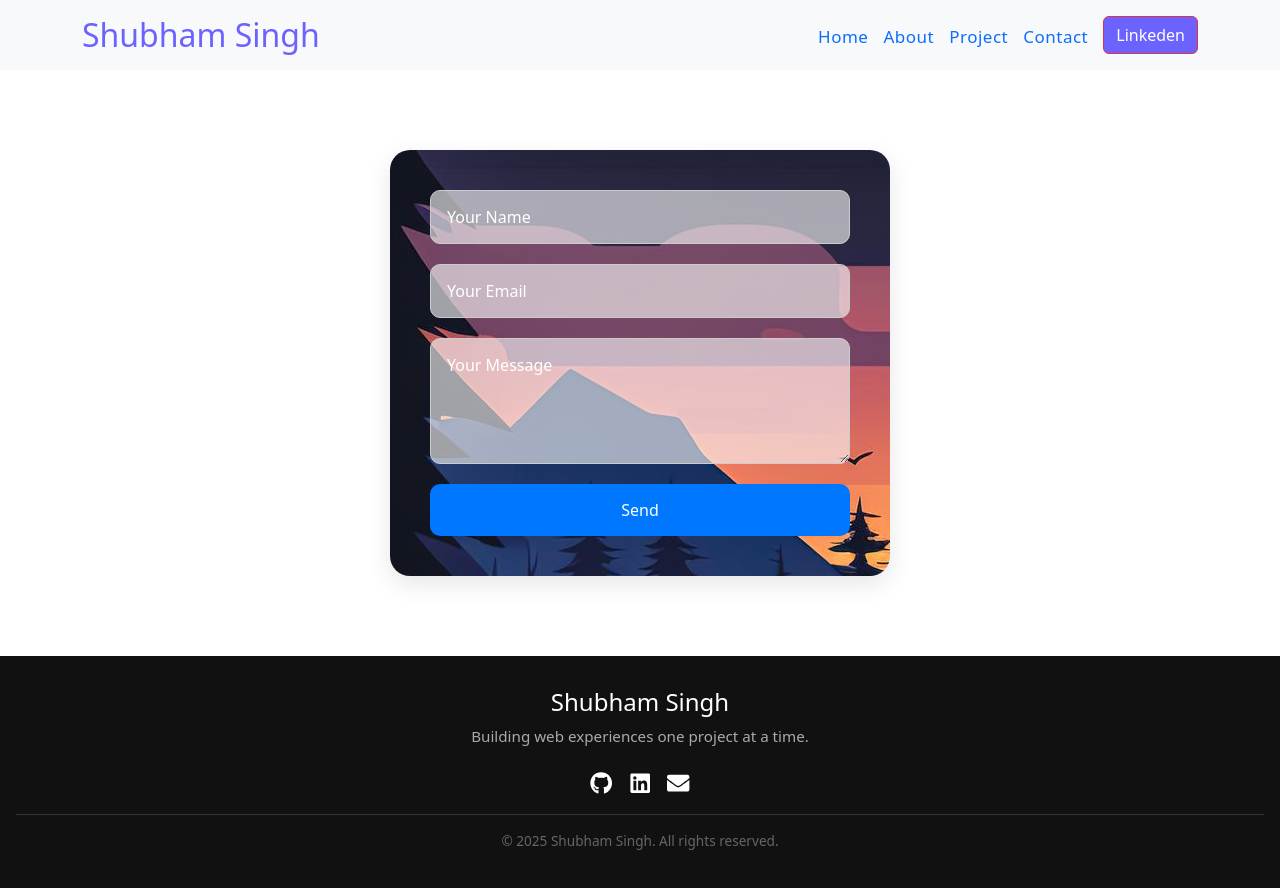
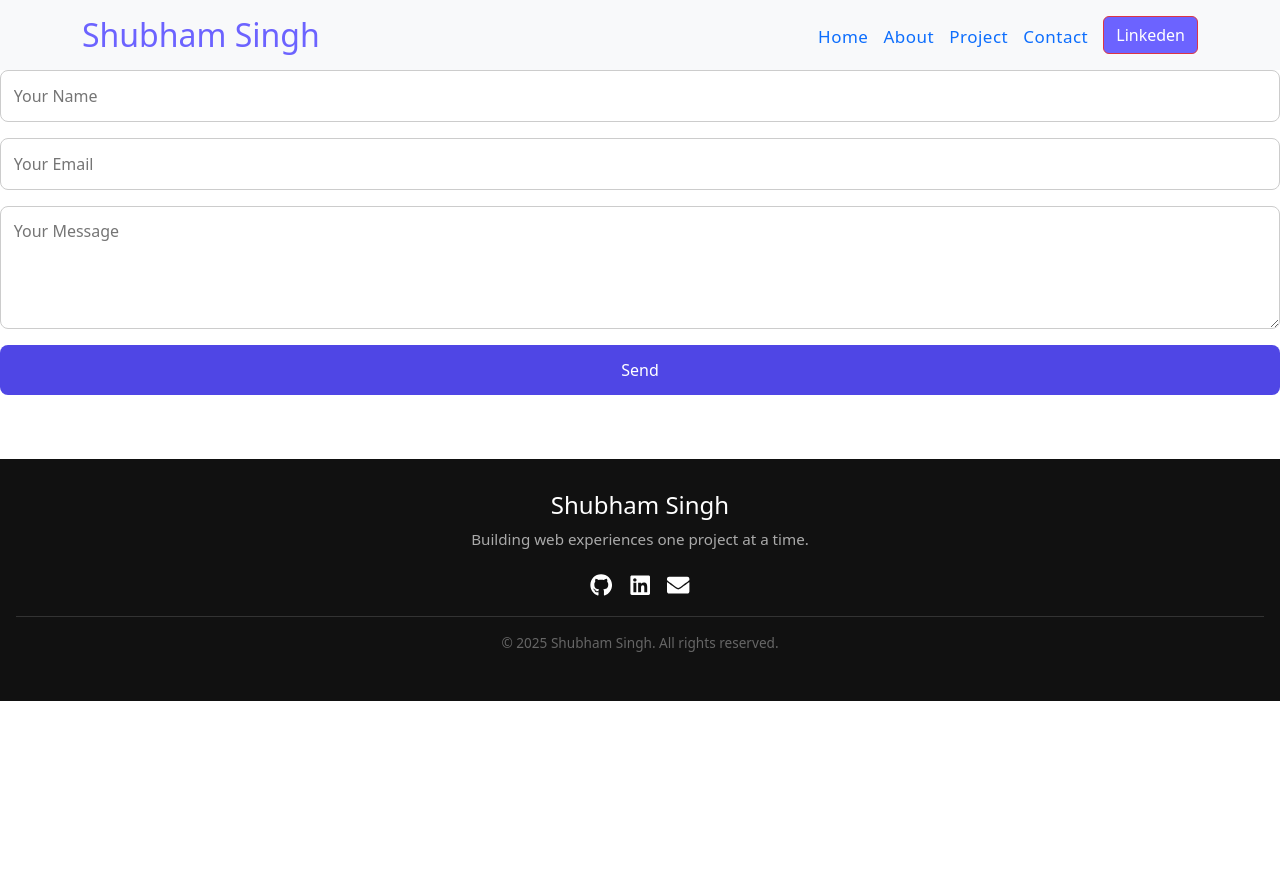
Before and after one commit to Shubhamcse08/_portfolio, a React (Vite) app in the folder client/: page /contact in a window 1280 px wide. Shown: the top 888 px of the page. After the commit the page ends 800 px from the top, so only its background shows below. Built offline with nearby package versions, Linux system fonts and the light colour scheme.

Commit message:
Update contact.css

```diff
--- a/client/src/components/contact.css
+++ b/client/src/components/contact.css
@@ -1,63 +1,119 @@
+
+/* contact.css */
+
+.contact-container {
+  display: flex;
+  gap: 3rem;
+  padding: 2rem;
+  max-width: 1000px;
+  margin: 0 auto;
+  flex-wrap: wrap; /* for responsiveness */
+  background-color: #f9f9f9;
+  border-radius: 12px;
+  box-shadow: 0 4px 15px rgba(0, 0, 0, 0.1);
+}
+
+.contact-info {
+  flex: 1;
+  min-width: 250px;
+  background-color: #fff;
+  padding: 2rem;
+  border-radius: 10px;
+  box-shadow: 0 2px 8px rgba(0,0,0,0.05);
+}
+
+.contact-info h2 {
+  margin-bottom: 1rem;
+  font-size: 1.8rem;
+  color: #333;
+  border-bottom: 2px solid #4f46e5;
+  display: inline-block;
+  padding-bottom: 0.3rem;
+}
+
+.contact-info p {
+  margin: 0.8rem 0;
+  font-size: 1rem;
+  color: #555;
+}
+
+.contact-info a {
+  color: #4f46e5;
+  text-decoration: none;
+}
+
+.contact-info a:hover {
+  text-decoration: underline;
+}
+
+.contact-form-wrapper {
+  flex: 1;
+  min-width: 300px;
+  background-color: #fff;
+  padding: 2rem;
+  border-radius: 10px;
+  box-shadow: 0 2px 8px rgba(0,0,0,0.05);
+}
+
+.contact-form-wrapper h2 {
+  margin-bottom: 1rem;
+  font-size: 1.8rem;
+  color: #333;
+  border-bottom: 2px solid #4f46e5;
+  display: inline-block;
+  padding-bottom: 0.3rem;
+}
+
 .contact-form {
-  max-width: 500px;
-  margin: 80px auto;
-  padding: 40px;
-  background-image: url(/sunset.jpg);
-  border-radius: 20px;
-  box-shadow: 0 8px 24px rgba(0, 0, 0, 0.1);
   display: flex;
   flex-direction: column;
-  gap: 20px;
+  gap: 1rem;
 }
 
 .contact-form input,
 .contact-form textarea {
- background: rgba(255, 255, 255, 0.6);
-  border: 1.5px solid #ccc;
-  border-radius: 10px;
-  padding: 14px 16px;
+  padding: 0.8rem;
+  border-radius: 8px;
+  border: 1px solid #ccc;
   font-size: 1rem;
-  color: #333;
-  outline: none;
-  transition: border-color 0.3s, box-shadow 0.3s;
-}
-
-.contact-form input::placeholder,
-.contact-form textarea::placeholder {
-  color: #ffffff;
+  width: 100%;
+  transition: border-color 0.3s;
 }
 
 .contact-form input:focus,
 .contact-form textarea:focus {
-  border-color: #0077ff;
-  box-shadow: 0 0 0 3px rgba(0, 119, 255, 0.1);
+  outline: none;
+  border-color: #4f46e5;
 }
 
 .contact-form button {
-  padding: 14px;
-  background: #0077ff;
-  color: white;
+  padding: 0.8rem 1.2rem;
   border: none;
-  border-radius: 10px;
+  background-color: #4f46e5;
+  color: #fff;
   font-size: 1rem;
-  font-weight: 500;
+  border-radius: 8px;
   cursor: pointer;
-  transition: background 0.3s;
+  transition: background-color 0.3s;
 }
 
 .contact-form button:hover {
-  background: #005fd1;
+  background-color: #3730a3;
+}
+
+.contact-form button:disabled {
+  opacity: 0.6;
+  cursor: not-allowed;
 }
 
 .spinner {
-  width: 16px;
-  height: 16px;
-  border: 2px solid #fff;
-  border-top: 2px solid #333;
+  width: 20px;
+  height: 20px;
+  border: 3px solid #fff;
+  border-top: 3px solid #4f46e5;
   border-radius: 50%;
+  animation: spin 1s linear infinite;
   display: inline-block;
-  animation: spin 0.8s linear infinite;
-  vertical-align: middle;
 }
 
 @keyframes spin {
@@ -66,7 +122,11 @@
   }
 }
 
-.response-msg {
-  margin-top: 10px;
-  font-weight: 500;
+/* Responsive */
+@media (max-width: 768px) {
+  .contact-container {
+    flex-direction: column;
+    gap: 2rem;
+    padding: 1rem;
+  }
 }
```
